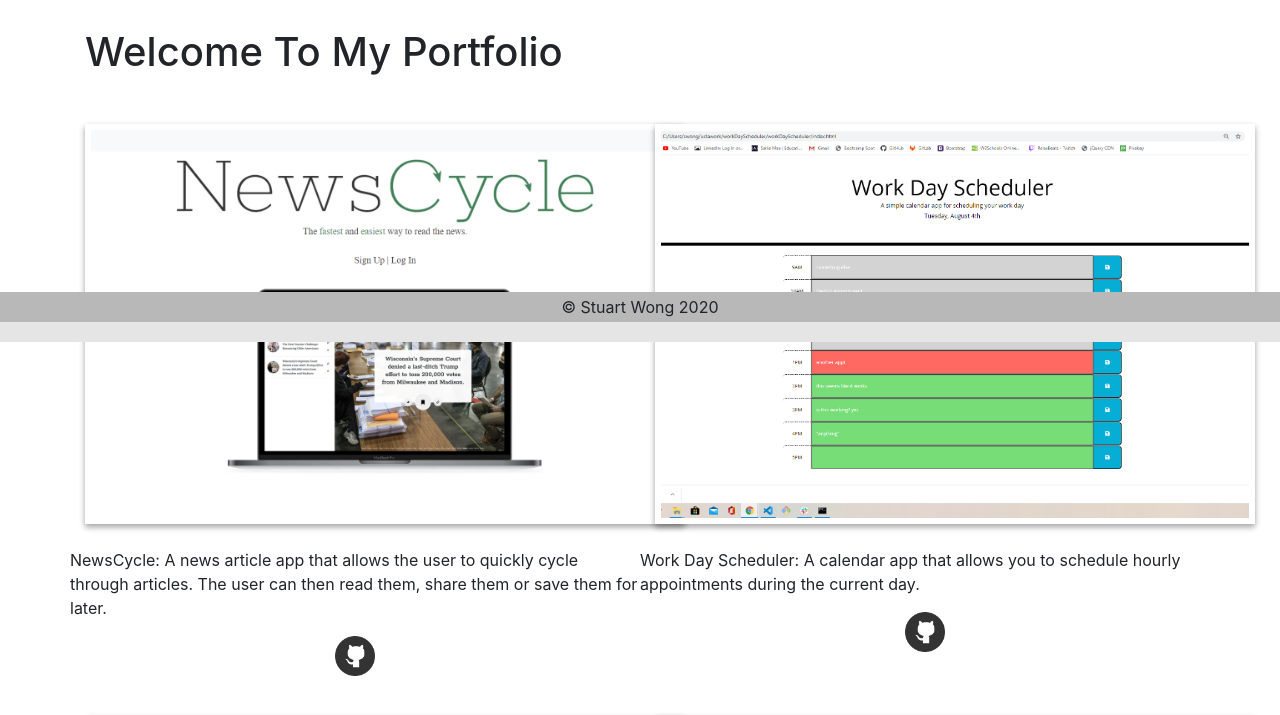
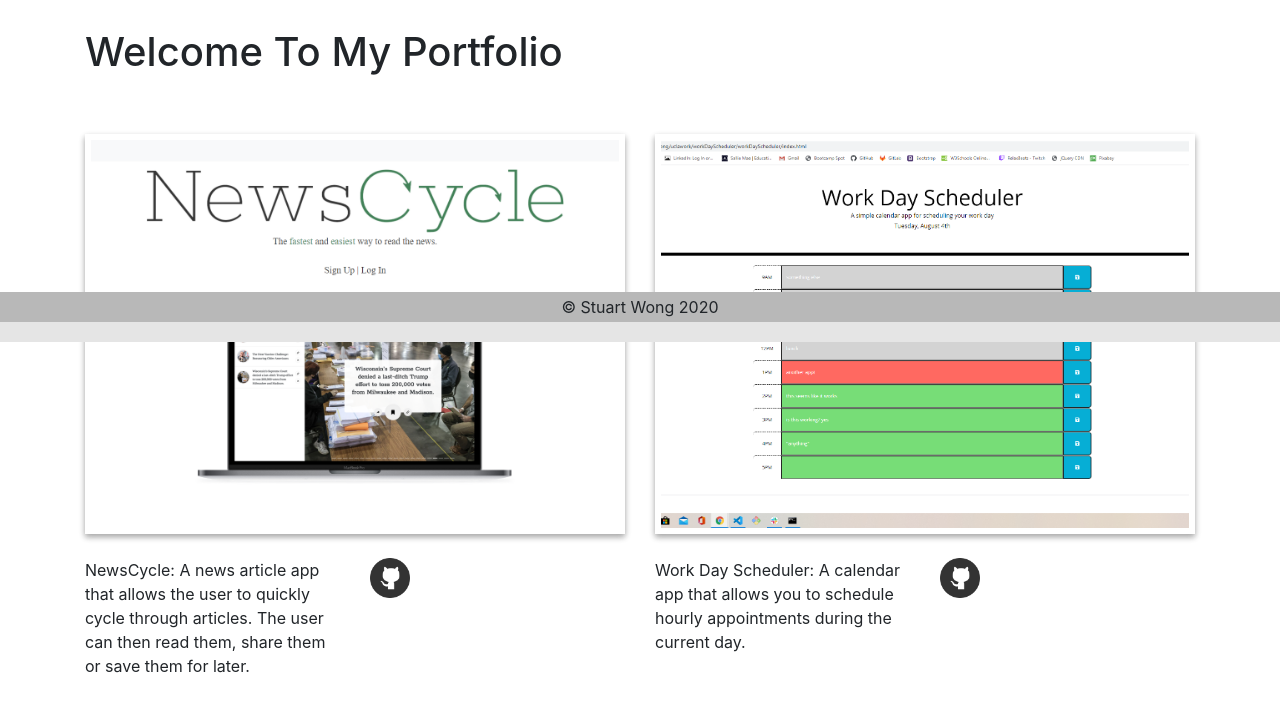
Before and after one commit to swong1200/reactPortfolio, a React (Create React App) app: page /portfolio in a window 1280 px wide. Shown: the part 458-1173 px from the top of the page. Built offline with nearby package versions, Linux system fonts and the light colour scheme.

Commit message:
Fixed spacing issue between projects; put project name and github icon in a row

```diff
--- a/src/components/Project/index.js
+++ b/src/components/Project/index.js
@@ -1,7 +1,8 @@
 import React from "react";
 import "./style.css";
-import github from "../../images/github.png"
+import github from "../../images/github.png";
 import Row from "../Row";
+import Col from "../Col";
 
 function Project(props) {
   return (
@@ -15,9 +16,15 @@
         ></div>
       </a>
       <br></br>
-      <Row className="row">
-      <p>{props.name}</p>
-      <a href={props.github}><img className="image" src={github} alt={props.name}/></a>
+      <Row>
+        <Col size="md-6">
+          <p>{props.name}</p>
+        </Col>
+        <Col size="md-6">
+          <a href={props.github}>
+            <img className="image" src={github} alt={props.name} />
+          </a>
+        </Col>
       </Row>
     </div>
   );
--- a/src/components/Project/style.css
+++ b/src/components/Project/style.css
@@ -4,25 +4,13 @@
   background-clip: content-box;
   border: 6px solid white;
   height: 400px;
-  width: 600px;
+  width: 100%;
   box-shadow: 0 3px 6px rgba(0, 0, 0, 0.16), 0 3px 6px rgba(0, 0, 0, 0.23);
-  margin-top: 40px;
+  margin-top: 50px;
 }
-
-/* .project .fa-spinner {
-    font-size: 180px;
-    position: absolute;
-    left: 25%;
-    top: 25%;
-  } */
 
 .image {
   width: 40px;
   height: auto;
   justify-self: start;
 }
-
-.row {
-  display: flex;
-  justify-content: space-around;
-}
--- a/src/pages/About.js
+++ b/src/pages/About.js
@@ -30,15 +30,17 @@
             </p>
             <p>
               I was born in Los Angeles, CA and still live here, in West LA. I
-              live with my girlfriend and two dogs. I am currently unemployed
-              and learning to be a better full-stack web developer everyday.
+              live with my girlfriend and two dogs. I am currently seeking out
+              new opportunities and learning to be a better full-stack web
+              developer everyday.
             </p>
             <p>
               When I'm not designing or developing, I enjoy outdoor activities
               like hiking and rock climbing. I also enjoy sports like basketball
-              and softball. I currently spend a lot of time indoors playing
-              video games and practicing coding during the quarantine. I cannot
-              wait to get outside again and go for a hike with my dogs!
+              and softball. However, I currently spend a lot of time indoors
+              playing video games and improving my coding skills during the
+              quarantine. I cannot wait to get outside again and go for a hike
+              with my dogs!
             </p>
           </Col>
         </Row>
```
